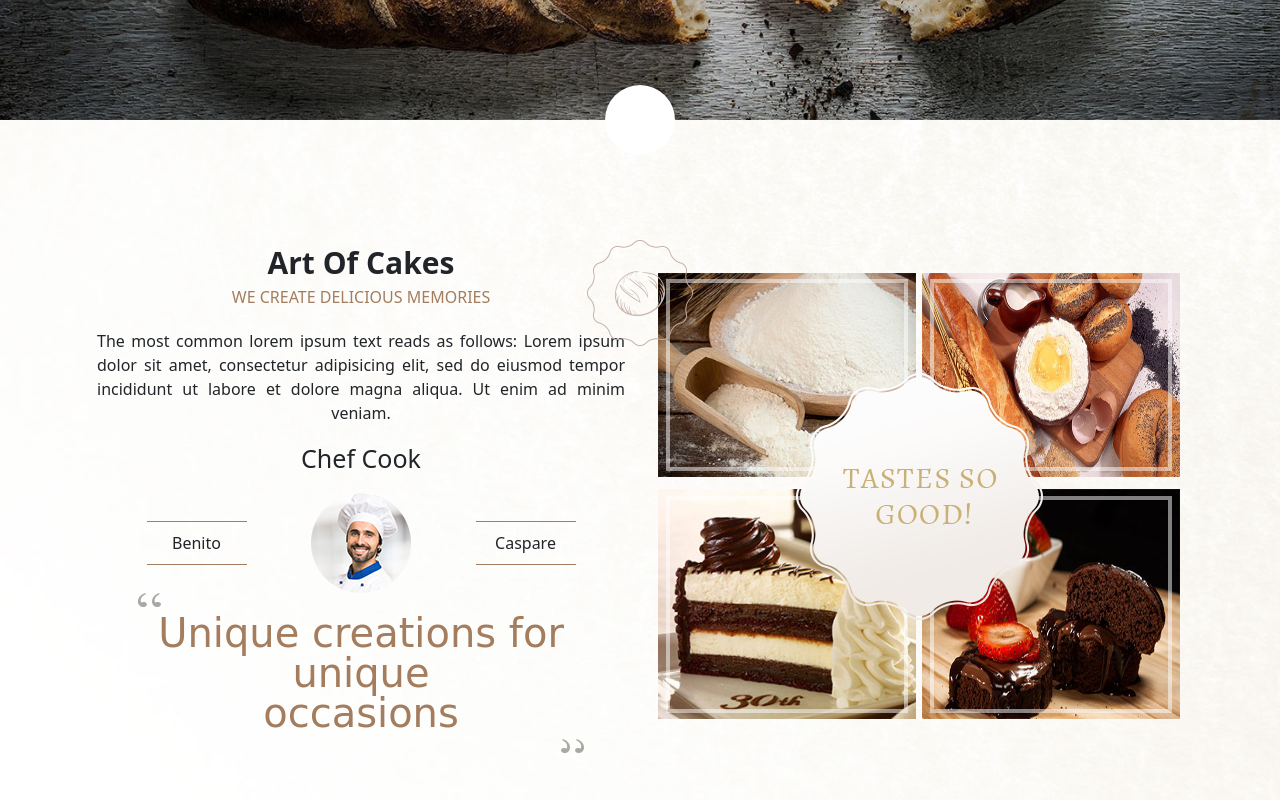
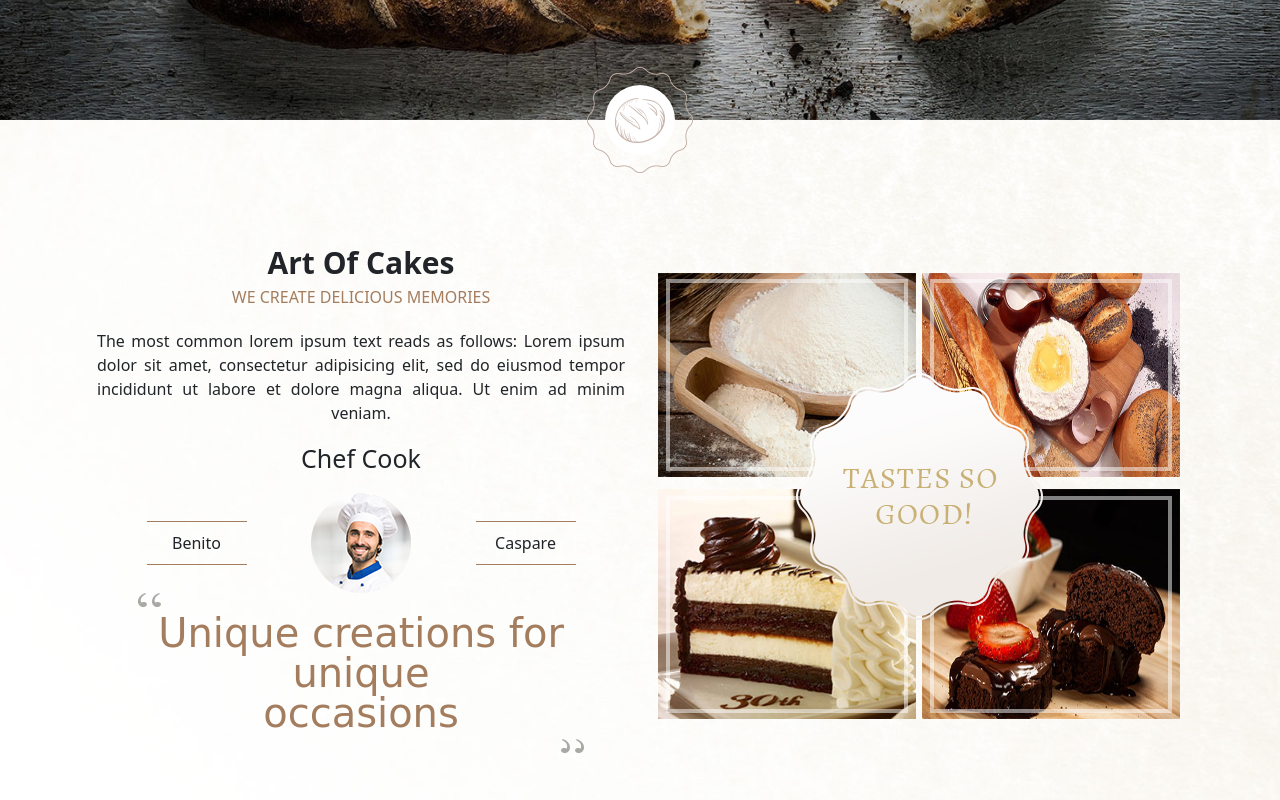
Before and after one commit to Yoss-lab/boulangerie, a plain HTML site: page index.html in a window 1280 px wide. Shown: the part 680-1480 px from the top of the page. Drawn offline with nearby package versions, Linux system fonts and the light colour scheme; a script that the page names is missing; a web font is replaced by a local one.

Commit message:
04/04/2023

```diff
--- a/scss/main.scss
+++ b/scss/main.scss
@@ -1421,7 +1421,7 @@ section, .section {
     content: "";
     background-image: url("../img/icon-slider.png");
     background-repeat: no-repeat;
-    top: -53;
+    top: -53px;
     height: 106px;
     width: 106px;
     left: 0;
```
Also changed, not shown: css/main.css, 1 other file.
